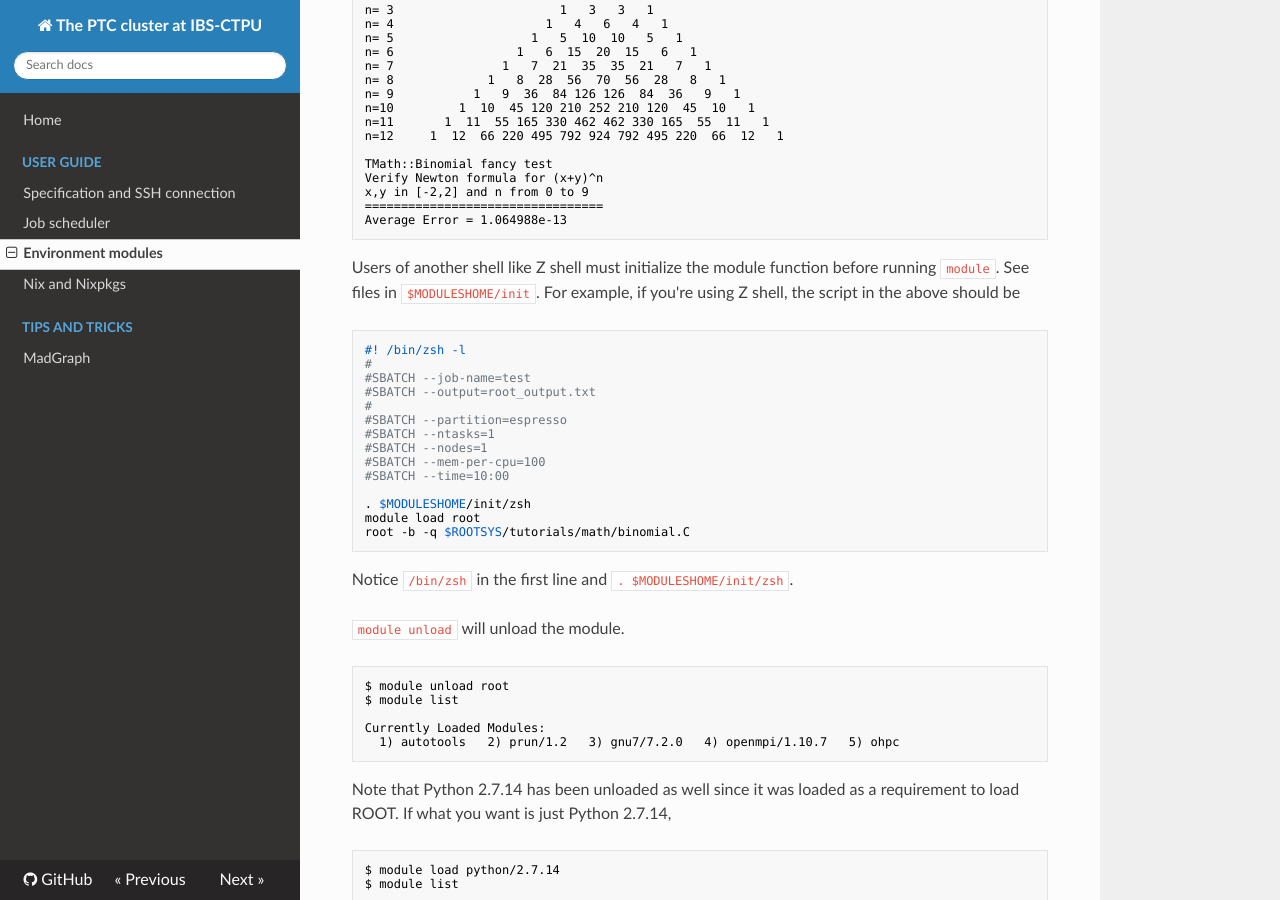
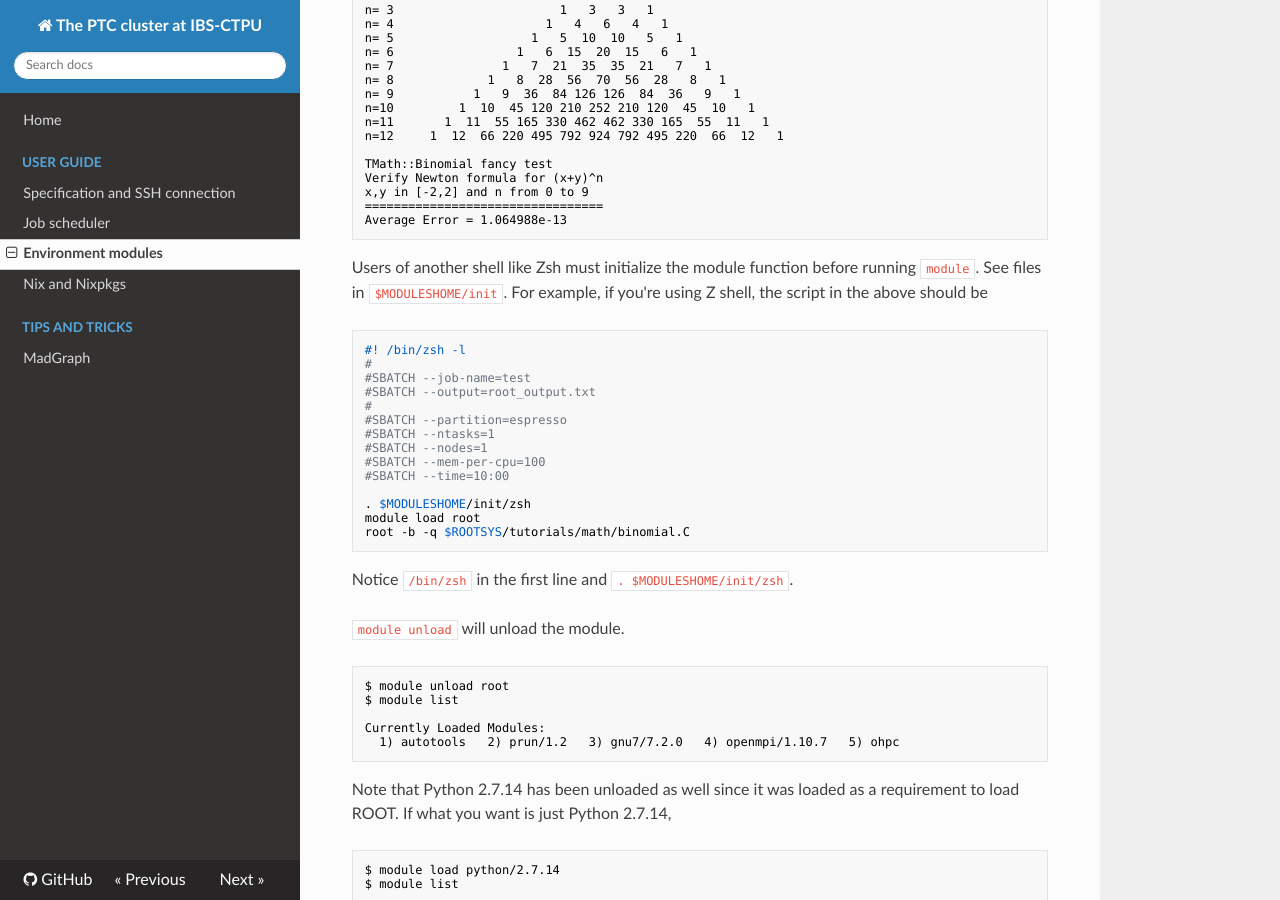
Before and after one commit to cbpark/ptc-cluster, an MkDocs documentation site: the page built from docs/modules.md, in a window 1280 px wide and 900 px high, scrolled down 2624 px. Built offline with MkDocs 1.6.1, drawn with Linux system fonts in a browser that asks for light colours; nearby versions of some CDN libraries; old or Windows-style settings are respelled for this version of MkDocs.

````diff
--- a/docs/modules.md
+++ b/docs/modules.md
@@ -151,7 +151,7 @@ x,y in [-2,2] and n from 0 to 9
 Average Error = 1.064988e-13
 ```
 
-Users of another shell like Z shell must initialize the module function before running `module`. See files in `$MODULESHOME/init`. For example, if you're using Z shell, the script in the above should be
+Users of another shell like Zsh must initialize the module function before running `module`. See files in `$MODULESHOME/init`. For example, if you're using Z shell, the script in the above should be
 
 ``` bash
 #! /bin/zsh -l
````
Also changed, not shown: docs/job-scheduler.md (+1 -1 lines).
